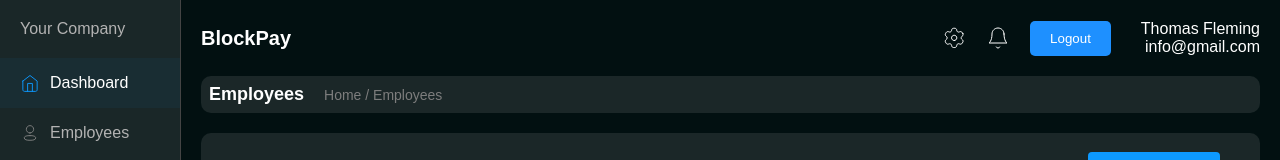
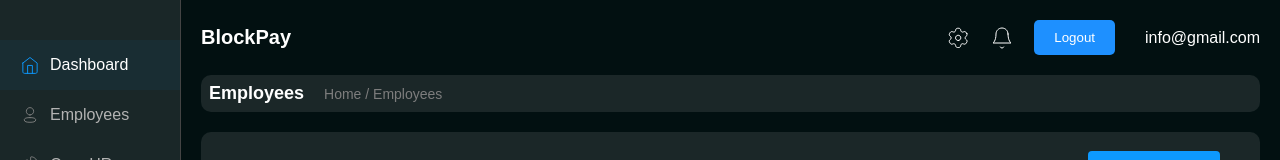
Before and after one commit to sarthakbansal7/BlockPay, a React (Create React App) app in the folder Front-End/: page /admin-employee-section in a window 1280 px wide. Shown: the top 160 px of the page. Built offline with nearby package versions, Linux system fonts and the light colour scheme; no server answers.

Commit message:
css and home routing added

```diff
--- a/Front-End/src/RegisterCompany.js
+++ b/Front-End/src/RegisterCompany.js
@@ -96,6 +96,7 @@ const RegisterCompany = () => {
         .brand {
           font-size: 24px;
           color: white;
+          cursor: pointer;
         }
 
         .register-container {
@@ -199,7 +200,9 @@ const RegisterCompany = () => {
           className="background-vector"
         />
         <div className="top-bar">
-          <div className="brand">BlockPay</div>
+          <div className="brand" onClick={() => navigate("/")}>
+            BlockPay
+          </div>
         </div>
         <div className="register-container">
           <h1>Register Your Company</h1>
--- a/Front-End/src/admin_employee_section.js
+++ b/Front-End/src/admin_employee_section.js
@@ -302,17 +302,17 @@ const Dashboard = () => {
           }
 
           .mapImage, .countriesImage {
-            height: 410px;
+            height: auto;
             border: 1px solid #444444;
           }
 
           .mapImage {
-            width: 865px;
+            width: 60%;
             border-radius: 6px 0px 0px 6px;
           }
 
           .countriesImage {
-            width: 355px;
+            width: 35%;
             border-radius: 0px 6px 6px 0px;
           }
 
--- a/Front-End/src/components/AddEmployee.js
+++ b/Front-End/src/components/AddEmployee.js
@@ -85,6 +85,7 @@ const AddEmployee = () => {
     .brand {
       font-size: 24px;
       color: white;
+      cursor: pointer;
     }
 
     .register-container {
@@ -199,7 +200,9 @@ const AddEmployee = () => {
           className="background-vector"
         />
         <div className="top-bar">
-          <div className="brand">BlockPay</div>
+          <div className="brand" onClick={() => navigate("/")}>
+            BlockPay
+          </div>
         </div>
         <div className="register-container">
           <h1>Add Employee</h1>
--- a/Front-End/src/components/MainContent.js
+++ b/Front-End/src/components/MainContent.js
@@ -21,9 +21,10 @@ import { useNavigate } from "react-router-dom";
 
 const MainContent = ({ logo, children, salaries, salary, account }) => {
   const navigate = useNavigate();
+  const scale = 1e18;
+
   const getTotalSalary = () => {
     let salary = 0;
-    const scale = 1e18;
 
     for (const ele of salaries) {
       salary += (Number(ele) * 1.0) / scale;
@@ -35,7 +36,9 @@ const MainContent = ({ logo, children, salaries, salary, account }) => {
   return (
     <main className="main-content">
       <header className="main-header">
-        <div className="logohome">BlockPay</div>
+        <div className="logohome" onClick={() => navigate("/")}>
+          BlockPay
+        </div>
         <div className="user-profile">
           <img
             src={settingsIcon}
@@ -117,7 +120,7 @@ const MainContent = ({ logo, children, salaries, salary, account }) => {
               alt="Check List Icons"
               className="card-icons"
             />
-            <p>{salary}</p>
+            <p>{`${Number(salary) / scale} ether`}</p>
             <h2>Employee Account</h2>
             <p>{account}</p>
           </div>
--- a/Front-End/src/components/Sidebar.js
+++ b/Front-End/src/components/Sidebar.js
@@ -34,7 +34,7 @@ const icons = {
 const Sidebar = ({ selected, handleItemClick }) => {
   return (
     <aside className="sidebar">
-      <div className="company-name">Your Company</div>
+      <div className="company-name">{localStorage.getItem("company")}</div>
       <nav className="sidebar-menu">
         <ul>
           {[
--- a/Front-End/src/components/content.js
+++ b/Front-End/src/components/content.js
@@ -21,13 +21,13 @@ import { useNavigate } from "react-router-dom";
 
 const Content = ({ logo, children, name }) => {
   const navigate = useNavigate();
-  const totalTasks = 28;
-  const completedTasks = 20;
-  const completionPercentage = (completedTasks / totalTasks) * 100;
+
   return (
     <main className="main-content">
       <header className="main-header">
-        <div className="logohome">BlockPay</div>
+        <div className="logohome" onClick={() => navigate("/")}>
+          BlockPay
+        </div>
         <div className="user-profile">
           <img
             src={settingsIcon}
@@ -41,7 +41,7 @@ const Content = ({ logo, children, name }) => {
           />
           <button onClick={() => logout(navigate, "/login")}>Logout</button>
           <div className="user-info">
-            <span>Thomas Fleming</span>
+            <span>{localStorage.getItem("username")}</span>
             <span>info@gmail.com</span>
           </div>
         </div>
--- a/Front-End/src/components3/MainContent.js
+++ b/Front-End/src/components3/MainContent.js
@@ -81,7 +81,7 @@ const MainContent = ({ logo, children }) => {
   return (
     <main className="main-content">
       <header className="main-header">
-        <div className="logohome">BlockPay</div>
+        <div className="logohome" onClick={() => navigate("/")}>BlockPay</div>
         <div className="user-profile">
           <img
             src={settingsIcon}
@@ -95,7 +95,7 @@ const MainContent = ({ logo, children }) => {
           />
           <button onClick={() => logout(navigate, "/login")}>Logout</button>
           <div className="user-info">
-            <span>Thomas Fleming</span>
+            <span>{localStorage.getItem("username")}</span>
             <span>info@gmail.com</span>
           </div>
         </div>
--- a/Front-End/src/components3/Sidebar.js
+++ b/Front-End/src/components3/Sidebar.js
@@ -34,7 +34,7 @@ const icons = {
 const Sidebar = ({ selected, handleItemClick }) => {
   return (
     <aside className="sidebar">
-      <div className="company-name">Your Company</div>
+      <div className="company-name">{localStorage.getItem("company")}</div>
       <nav className="sidebar-menu">
         <ul>
           {[
--- a/Front-End/src/components4/MainContent.js
+++ b/Front-End/src/components4/MainContent.js
@@ -148,7 +148,7 @@ const MainContent = ({ logo, children }) => {
   return (
     <main className="main-content">
       <header className="main-header">
-        <div className="logohome">BlockPay</div>
+        <div className="logohome" onClick={() => navigate("/")}>BlockPay</div>
         <div className="user-profile">
           <img
             src={settingsIcon}
@@ -162,7 +162,7 @@ const MainContent = ({ logo, children }) => {
           />
           <button onClick={() => logout(navigate, "/login")}>Logout</button>
           <div className="user-info">
-            <span>Thomas Fleming</span>
+            <span>{localStorage.getItem("username")}</span>
             <span>info@gmail.com</span>
           </div>
         </div>
--- a/Front-End/src/components4/Sidebar.js
+++ b/Front-End/src/components4/Sidebar.js
@@ -34,7 +34,7 @@ const icons = {
 const Sidebar = ({ selected, handleItemClick }) => {
   return (
     <aside className="sidebar">
-      <div className="company-name">Your Company</div>
+      <div className="company-name">{localStorage.getItem("company")}</div>
       <nav className="sidebar-menu">
         <ul>
           {[
--- a/Front-End/src/login.js
+++ b/Front-End/src/login.js
@@ -57,11 +57,12 @@ const RegisterCompany = () => {
     // TODO
     if (data.token) {
       localStorage.setItem("token", data.token);
+      localStorage.setItem("username", formValues.username);
+      localStorage.setItem("company", formValues.companyName.toUpperCase());
 
       if (isHR) {
         navigate("/hr-dashboard");
       } else {
-        localStorage.setItem("username", formValues.username);
         navigate("/employee-dashboard");
       }
     } else {
@@ -112,6 +113,7 @@ const RegisterCompany = () => {
 .brand {
   font-size: 24px;
   color: white;
+  cursor: pointer;
 }
 
 .register-container {
@@ -226,7 +228,9 @@ p {
           className="background-vector"
         />
         <div className="top-bar">
-          <div className="brand">BlockPay</div>
+          <div className="brand" onClick={() => navigate("/")}>
+            BlockPay
+          </div>
         </div>
         <div className="register-container">
           <h1>Login As An {userRole}</h1>
--- a/Front-End/src/styles.css
+++ b/Front-End/src/styles.css
@@ -39,6 +39,7 @@ headerhome {
   font-size: 24px;
   font-weight: bold;
   animation: fadeInDown 1s ease-in-out;
+  cursor: pointer;
 }
 
 headerhome nav ul {
```
